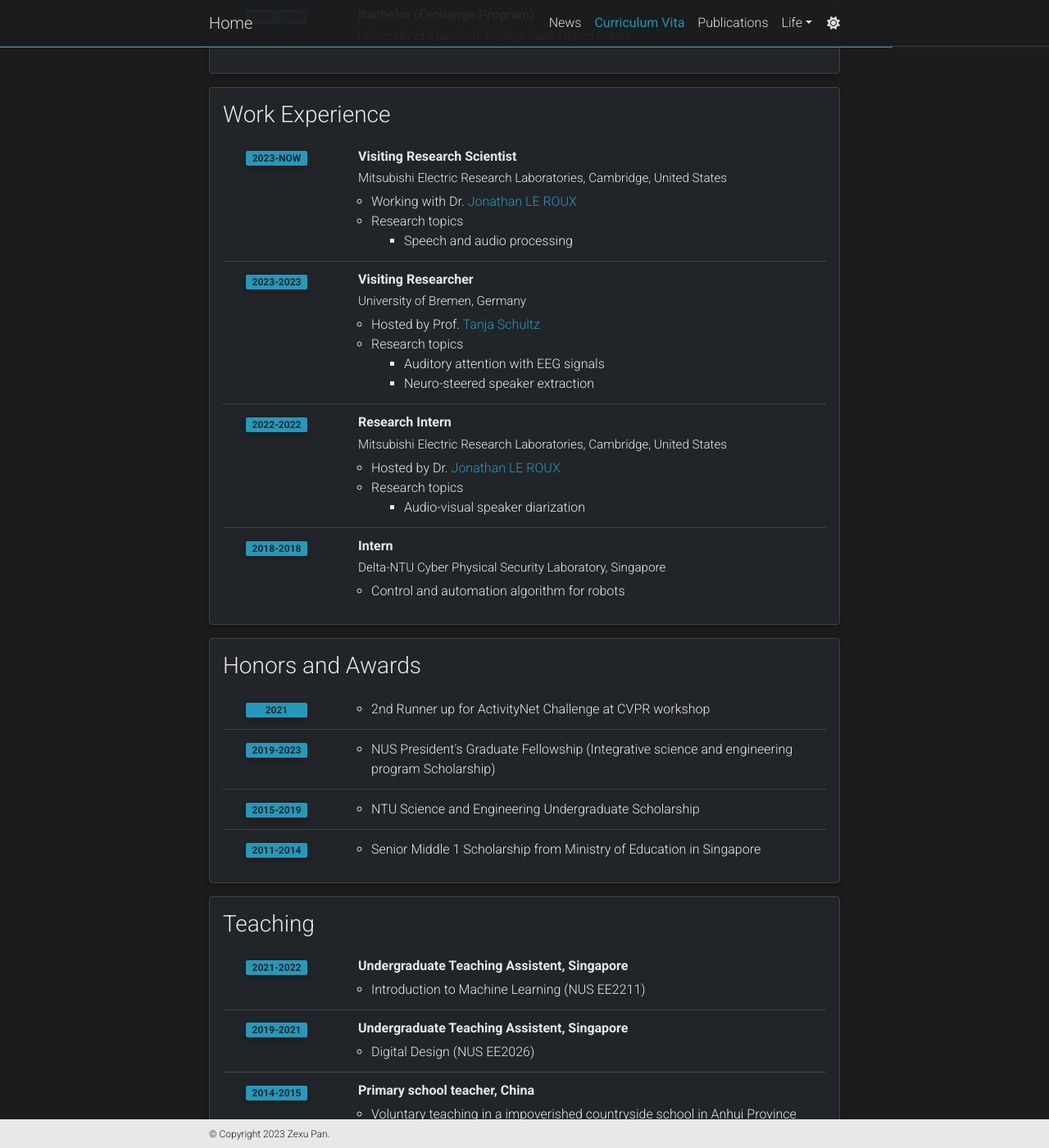
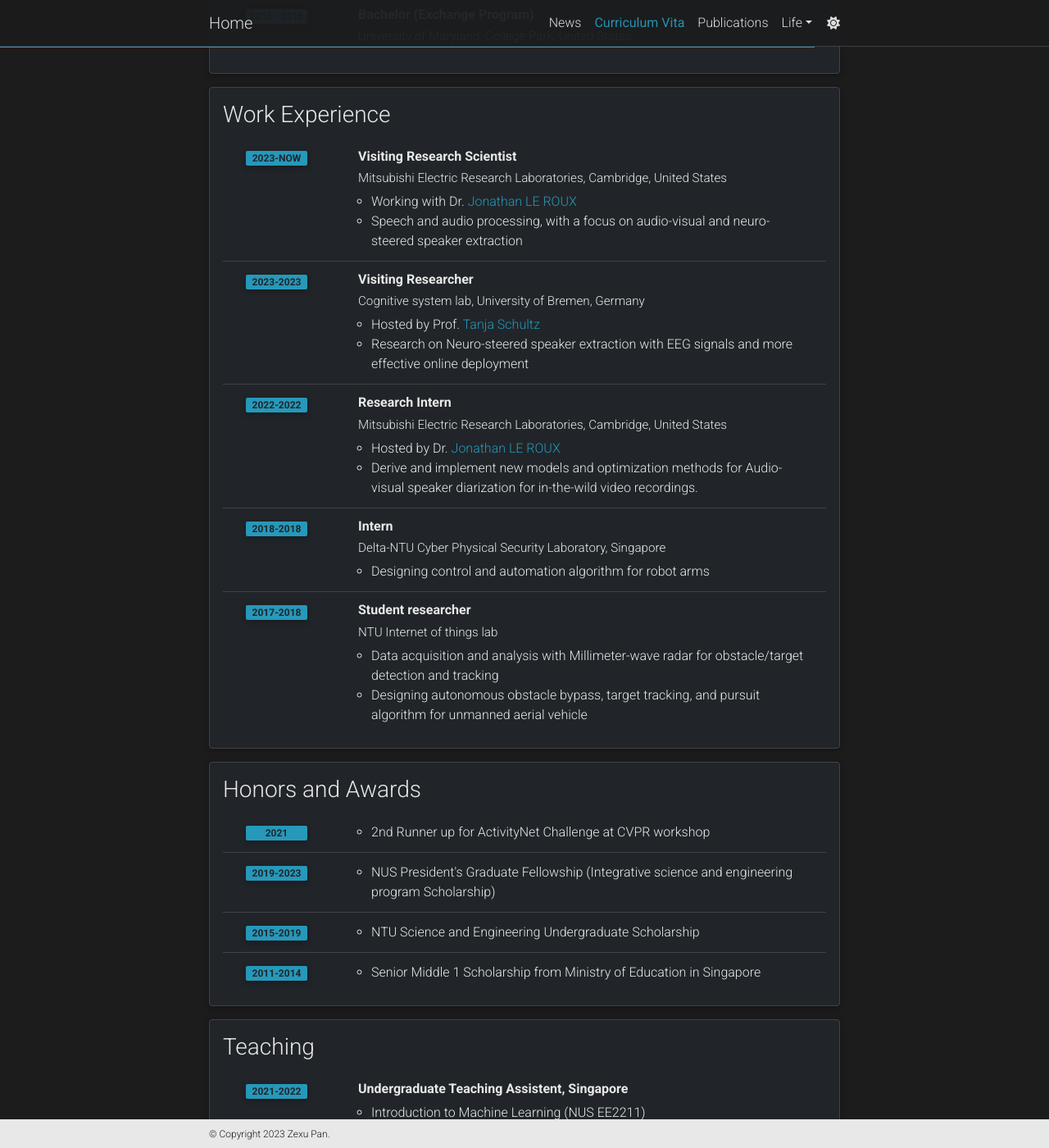
Before and after one commit to zexupan/zexupan.github.io, a Jekyll site: the page built from _pages/cv.md, in a window 1280 px wide and 1400 px high, scrolled down 1336 px. Shown: the whole window at 82% size. Built offline with Jekyll 4.4.1, drawn with Linux system fonts in a browser that asks for light colours; comment, search, counter and statistics services are not loaded; a style sheet for code colours, icons or effects is not loaded; some of the changed text lies outside the part shown.

Commit message:
done for work part

```diff
--- a/_data/cv.yml
+++ b/_data/cv.yml
@@ -64,34 +64,34 @@
       year: 2023-Now
       description:
         - Working with Dr. <a href="https://www.jonathanleroux.org/">Jonathan LE ROUX</a>
-        - title: Research topics
-          contents:
-            - Speech and audio processing
+        - Speech and audio processing, with a focus on audio-visual and neuro-steered speaker extraction
 
     - title: Visiting Researcher
-      institution: University of Bremen, Germany
+      institution: Cognitive system lab, University of Bremen, Germany
       year: 2023-2023
       description:
         - Hosted by Prof. <a href="https://scholar.google.de/citations?user=CupDmmcAAAAJ&hl=en">Tanja Schultz</a>
-        - title: Research topics
-          contents:
-            - Auditory attention with EEG signals
-            - Neuro-steered speaker extraction
+        - Research on Neuro-steered speaker extraction with EEG signals and more effective online deployment
 
     - title: Research Intern
       institution: Mitsubishi Electric Research Laboratories, Cambridge, United States
       year: 2022-2022
       description:
         - Hosted by Dr. <a href="https://www.jonathanleroux.org/">Jonathan LE ROUX</a>
-        - title: Research topics
-          contents:
-            - Audio-visual speaker diarization
+        - Derive and implement new models and optimization methods for Audio-visual speaker diarization for in-the-wild video recordings.
 
     - title: Intern
       institution: Delta-NTU Cyber Physical Security Laboratory, Singapore
       year: 2018-2018
       description:
-        - Control and automation algorithm for robots
+        - Designing control and automation algorithm for robot arms
+
+    - title: Student researcher
+      institution: NTU Internet of things lab
+      year: 2017-2018
+      description:
+        - Data acquisition and analysis with Millimeter-wave radar for obstacle/target detection and tracking
+        - Designing autonomous obstacle bypass, target tracking, and pursuit algorithm for unmanned aerial vehicle
 
 - title: Honors and Awards
   type: time_table
@@ -117,15 +117,15 @@
       title: Undergraduate Teaching Assistent, Singapore
       items:
         - Introduction to Machine Learning (NUS EE2211)
-    - year: 2019-2021
+    - year: 2020-2021
       title: Undergraduate Teaching Assistent, Singapore
       items:
         - Digital Design (NUS EE2026)
     - year: 2014-2015
       title: Primary school teacher, China
       items:
-        - Voluntary teaching in a impoverished countryside school in Anhui Province for 1 semester
+        - Voluntary teaching in an impoverished countryside school in Anhui Province for 1 semester
     - year: 2015
       title: Primary school teacher, China
       items:
-        - Voluntary teaching in a impoverished countryside school in Henan Province for 1 semester
+        - Voluntary teaching in an impoverished countryside school in Henan Province for 1 semester
```
Also changed, not shown: 1 other file.
